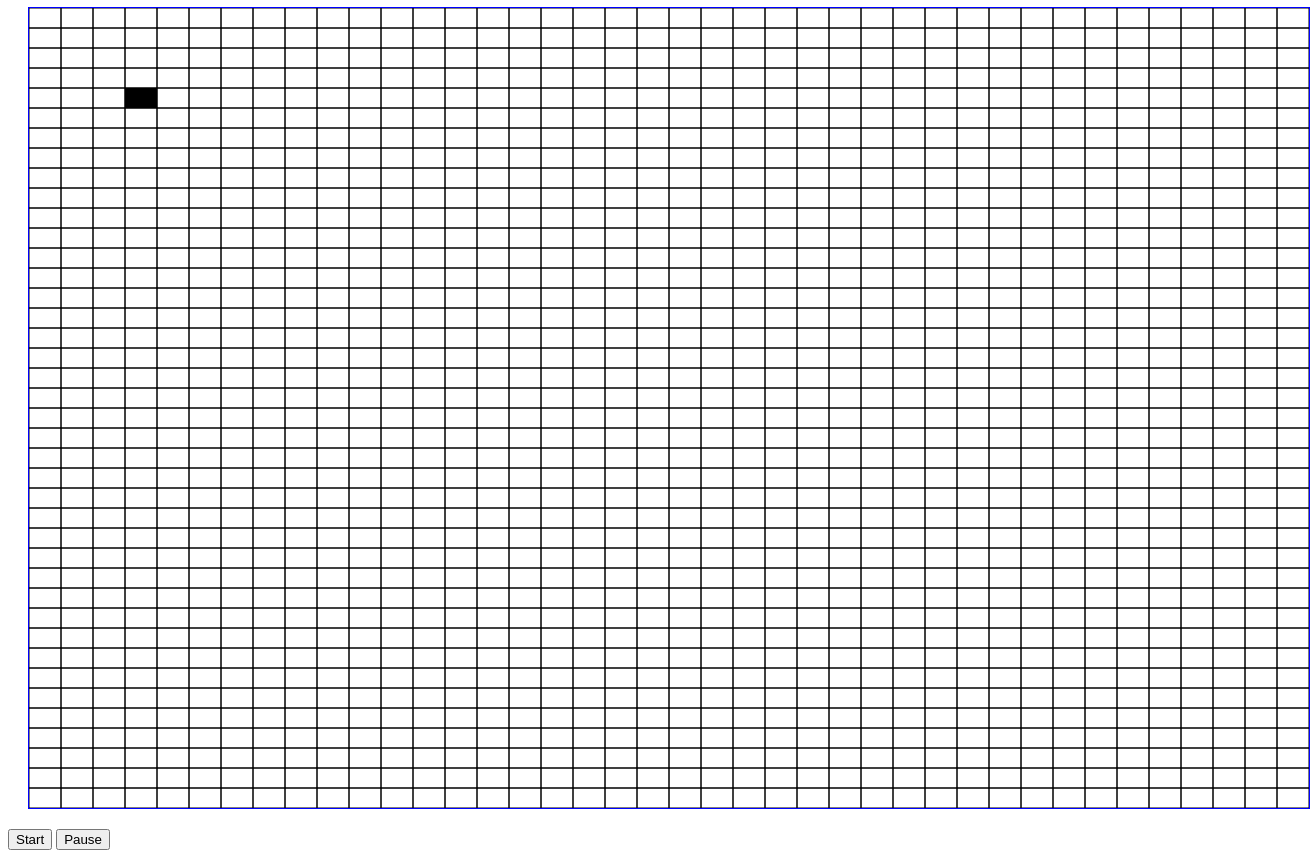
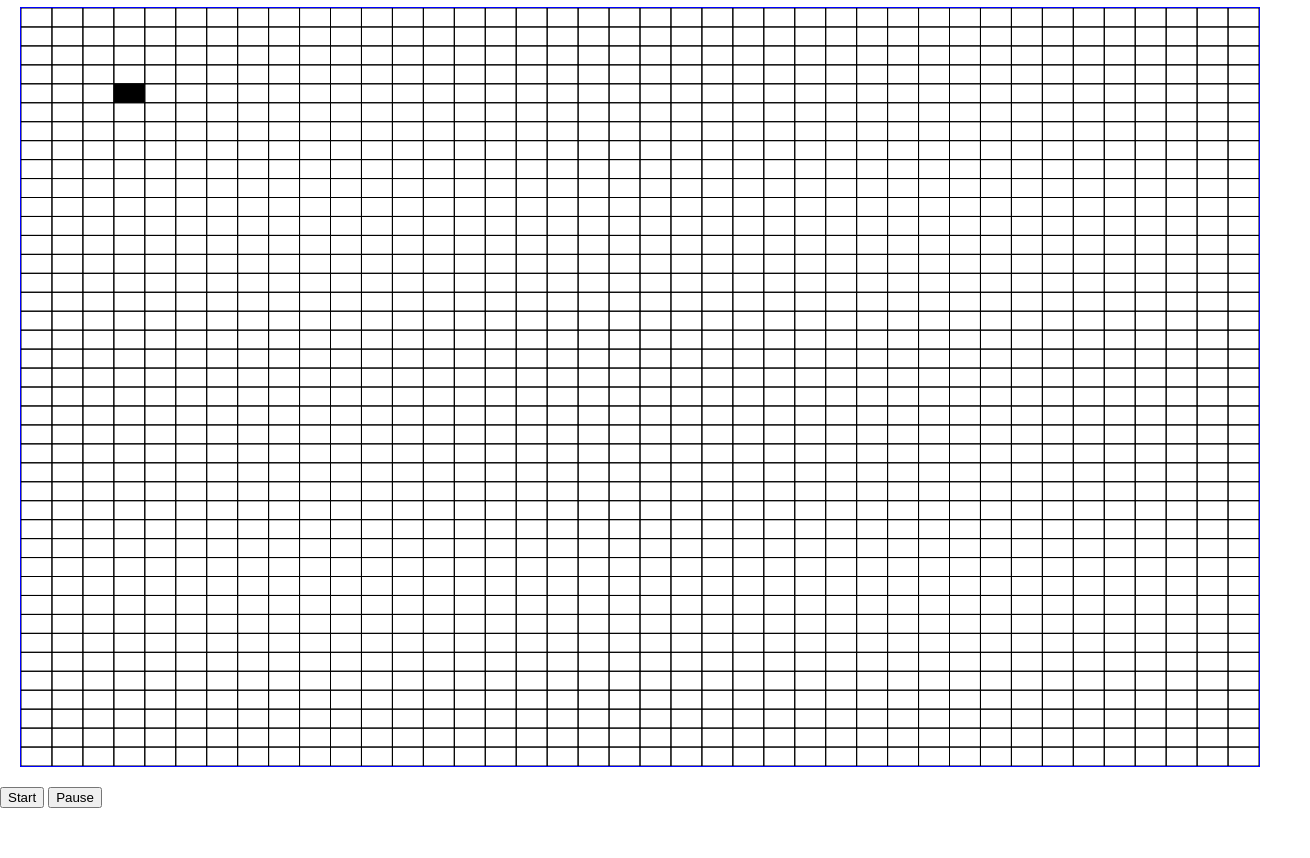
Before and after one commit to schrodlm/game_of_life, a plain HTML site: page index.html in a window 1280 px wide. Shown: the part 73-931 px from the top of the page, 1310 px wide, since content can reach past the window. After the commit the page ends 881 px from the top, so only its background shows below. Drawn offline with Linux system fonts and the light colour scheme.

Commit message:
Reimplement redrawing window

```diff
--- a/game.js
+++ b/game.js
@@ -1,8 +1,12 @@
-function resizeCanvasToWindow(canvas) {
-  // Match canvas internal size to window size
-  canvas.width = window.innerWidth;
-  canvas.height = window.innerHeight;
+function resizeCanvasToDisplaySize(canvas) {
+  const displayWidth = canvas.clientWidth;   // CSS-computed width (e.g., calc(100% - 40px))
+  const displayHeight = canvas.clientHeight; // CSS-computed height
+  if (canvas.width !== displayWidth || canvas.height !== displayHeight) {
+    canvas.width = displayWidth;
+    canvas.height = displayHeight;
+  }
 }
+
 
 class Position {
   constructor(x,y) {
@@ -50,11 +54,6 @@ function drawGrid(topLeft, canvas, rows, cols, active) {
 
 }
 
-function onWindowResize(canvas) {
-  resizeCanvasToWindow(canvas);
-  drawGrid();
-}
-
 function triggerCell(pos) {
   if(active.has(pos)) {
     active.delete(pos);
@@ -70,7 +69,10 @@ const ctx = canvas.getContext("2d");
 const rows = 40;
 const cols = 40;
 
-window.addEventListener('resize', onWindowResize);
+window.addEventListener('resize', () => {
+  resizeCanvasToDisplaySize(canvas);
+  drawGrid(new Position(0,0), canvas, rows, cols, active);
+});
 
 canvas.addEventListener("click", (event) => {
   console.log("Canvas clicked", event);
@@ -91,5 +93,5 @@ const active = new Set();
 pos = new Position(3,4)
 active.add(new Position(3,4));
 
-resizeCanvasToWindow(canvas);
+resizeCanvasToDisplaySize(canvas);
 drawGrid(new Position(0,0), canvas, rows, cols, active);
--- a/index.html
+++ b/index.html
@@ -7,7 +7,7 @@
   </head>
   <body>
     <h1> Conway's Game of Life </h1>
-    <div id="grid-container">
+    <div id="canvas-container">
       <canvas id="gameCanvas" margin=20px ></canvas>
     </div>
     <div id="controls">
--- a/styles.css
+++ b/styles.css
@@ -1,6 +1,20 @@
-canvas {
+html, body {
+  margin: 0;
+  padding: 0;
+  height: 100%;
+}
+
+#canvas-container {
+  margin: 20px; /* Margin applied to the container */
+  width: calc(100% - 40px);
+  height: calc(100% - 40px);
+}
+
+#gameCanvas {
   display: block;
-  margin: 20px;
+  width: 100%;
+  height: 100%;
   box-sizing: border-box;
   border: 1px solid blue;
+  /* No margins here—container handles that */
 }
```
